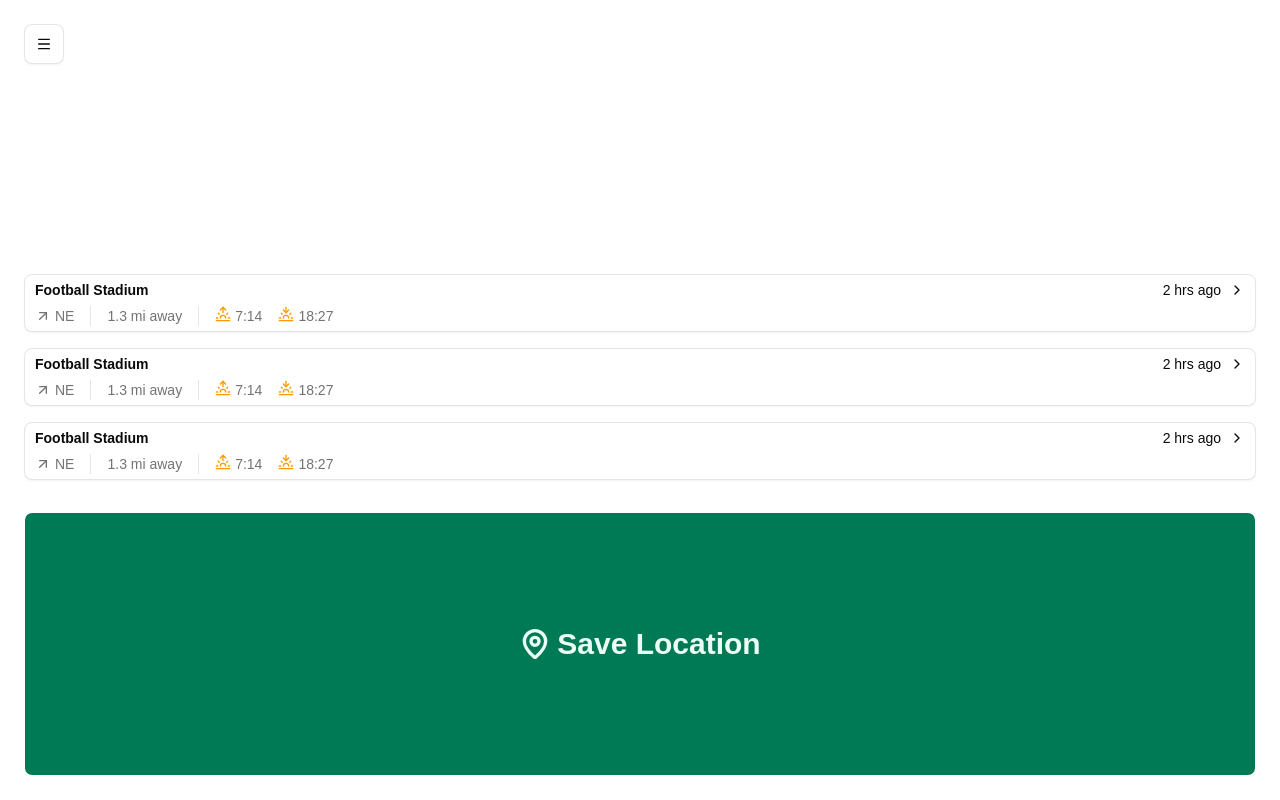
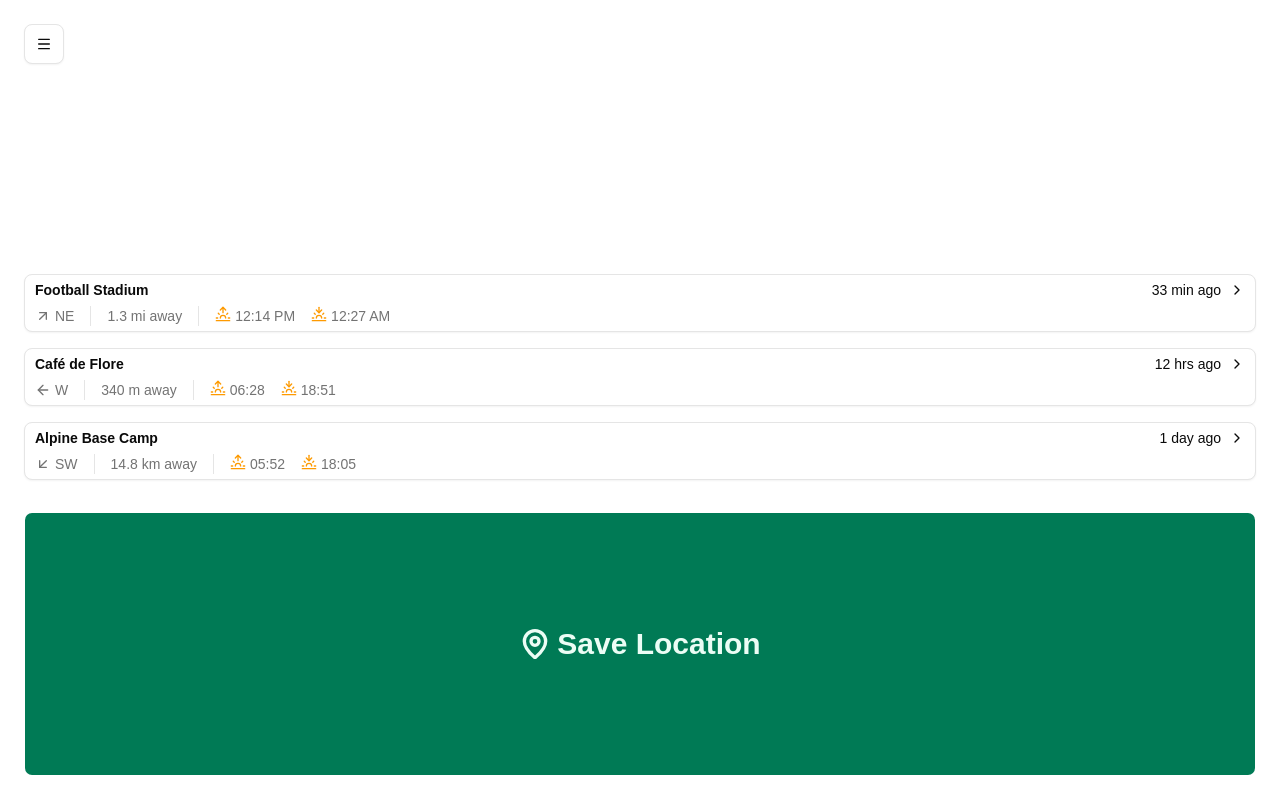
Before and after one commit to CodedMasonry/remember-that-spot, a React (Vite) app: page / in a window 1280 px wide. Built offline with nearby package versions, Linux system fonts and the light colour scheme.

Commit message:
add imperial & metric versions

```diff
--- a/src/App.tsx
+++ b/src/App.tsx
@@ -8,9 +8,38 @@ export function App() {
     <div className="flex min-h-svh flex-col p-6">
       <TopBar />
       <div className="mt-auto grid grid-cols-1 gap-4">
-        <RecentSave />
-        <RecentSave />
-        <RecentSave />
+        {/* US user — imperial, 12-hour clock */}
+        <RecentSave
+          name="Football Stadium"
+          timestamp="2026-03-18T14:32:00-05:00"
+          heading_direction="NE"
+          distance_away_meters={2092}
+          sunrise_timestamp="2026-03-18T07:14:00-05:00"
+          sunset_timestamp="2026-03-18T19:27:00-05:00"
+          unit_system="imperial"
+        />
+
+        {/* EU user — metric, 24-hour clock */}
+        <RecentSave
+          name="Café de Flore"
+          timestamp="2026-03-18T09:05:00+01:00"
+          heading_direction="W"
+          distance_away_meters={340}
+          sunrise_timestamp="2026-03-18T07:28:00+01:00"
+          sunset_timestamp="2026-03-18T19:51:00+01:00"
+          unit_system="metric"
+        />
+
+        {/* Remote location — metric, large distance */}
+        <RecentSave
+          name="Alpine Base Camp"
+          timestamp="2026-03-17T16:45:00+01:00"
+          heading_direction="SW"
+          distance_away_meters={14800}
+          sunrise_timestamp="2026-03-18T06:52:00+01:00"
+          sunset_timestamp="2026-03-18T19:05:00+01:00"
+          unit_system="metric"
+        />
       </div>
       <Button
         size="lg"
--- a/src/components/recent-save.tsx
+++ b/src/components/recent-save.tsx
@@ -15,7 +15,62 @@ import {
 } from "lucide-react"
 import { Separator } from "./ui/separator"
 
-export function RecentSave() {
+type Direction = "N" | "NE" | "E" | "SE" | "S" | "SW" | "W" | "NW"
+type UnitSystem = "imperial" | "metric"
+
+interface RecentSaveProps {
+  name: string
+  /** ISO 8601 timestamp of when the location was saved */
+  timestamp: string
+  heading_direction: Direction
+  distance_away_meters: number
+  /** ISO 8601 timestamp for sunrise at the saved location */
+  sunrise_timestamp: string
+  /** ISO 8601 timestamp for sunset at the saved location */
+  sunset_timestamp: string
+  unit_system: UnitSystem
+}
+
+function formatRelativeTime(isoTimestamp: string): string {
+  const diff = Date.now() - new Date(isoTimestamp).getTime()
+  const minutes = Math.floor(diff / 60_000)
+  if (minutes < 60) return `${minutes} min ago`
+  const hours = Math.floor(minutes / 60)
+  if (hours < 24) return `${hours} hr${hours !== 1 ? "s" : ""} ago`
+  const days = Math.floor(hours / 24)
+  return `${days} day${days !== 1 ? "s" : ""} ago`
+}
+
+function formatTime(isoTimestamp: string, unitSystem: UnitSystem): string {
+  return new Date(isoTimestamp).toLocaleTimeString([], {
+    hour: "numeric",
+    minute: "2-digit",
+    hour12: unitSystem === "imperial",
+  })
+}
+
+function formatDistance(meters: number, unitSystem: UnitSystem): string {
+  if (unitSystem === "imperial") {
+    const miles = meters / 1609.344
+    return miles < 0.1
+      ? `${Math.round(meters * 3.28084)} ft away`
+      : `${miles.toFixed(1)} mi away`
+  } else {
+    return meters < 1000
+      ? `${Math.round(meters)} m away`
+      : `${(meters / 1000).toFixed(1)} km away`
+  }
+}
+
+export function RecentSave({
+  name,
+  timestamp,
+  heading_direction,
+  distance_away_meters,
+  sunrise_timestamp,
+  sunset_timestamp,
+  unit_system,
+}: RecentSaveProps) {
   return (
     <div className="flex">
       <Button
@@ -24,31 +79,33 @@ export function RecentSave() {
         className="flex w-full flex-col items-start py-7 active:scale-[0.99]"
       >
         <div className="flex w-full items-center">
-          <p className="font-semibold">Football Stadium</p>
-          <p className="ml-auto font-light">2 hrs ago</p>
+          <p className="font-semibold">{name}</p>
+          <p className="ml-auto font-light">{formatRelativeTime(timestamp)}</p>
           <ChevronRight className="ml-2" />
         </div>
-        <div className="tex flex w-full items-center gap-4 text-muted-foreground">
+        <div className="flex w-full items-center gap-4 text-muted-foreground">
           <p className="flex items-center gap-1 font-light">
-            <HeadingIcon direction="NE" />
-            NE
+            <HeadingIcon direction={heading_direction} />
+            {heading_direction}
           </p>
           <Separator orientation="vertical" />
-          <p className="font-light">1.3 mi away</p>
+          <p className="font-light">
+            {formatDistance(distance_away_meters, unit_system)}
+          </p>
           <Separator orientation="vertical" />
           <p className="flex gap-1 font-light">
-            <Sunrise className="stroke-amber-500" /> 7:14
+            <Sunrise className="stroke-amber-500" />
+            {formatTime(sunrise_timestamp, unit_system)}
           </p>
           <p className="flex gap-1 font-light">
-            <Sunset className="stroke-amber-500" /> 18:27
+            <Sunset className="stroke-amber-500" />
+            {formatTime(sunset_timestamp, unit_system)}
           </p>
         </div>
       </Button>
     </div>
   )
 }
-
-type Direction = "N" | "NE" | "E" | "SE" | "S" | "SW" | "W" | "NW"
 
 function HeadingIcon({
   direction,
@@ -57,7 +114,7 @@ function HeadingIcon({
   direction: Direction
   className?: string
 }) {
-  const icons: Record<string, React.ElementType> = {
+  const icons: Record<Direction, React.ElementType> = {
     N: ArrowUp,
     NE: ArrowUpRight,
     E: ArrowRight,
@@ -67,8 +124,6 @@ function HeadingIcon({
     W: ArrowLeft,
     NW: ArrowUpLeft,
   }
-
-  const IconComponent = icons[direction] || Compass
-
-  return <IconComponent stroke-width={2} className={className} />
+  const IconComponent = icons[direction] ?? Compass
+  return <IconComponent strokeWidth={2} className={className} />
 }
```
